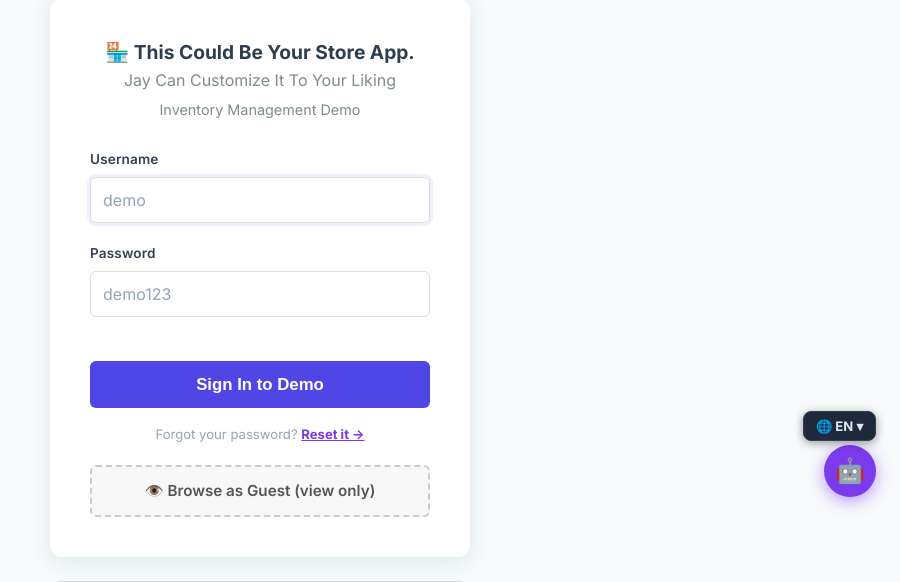
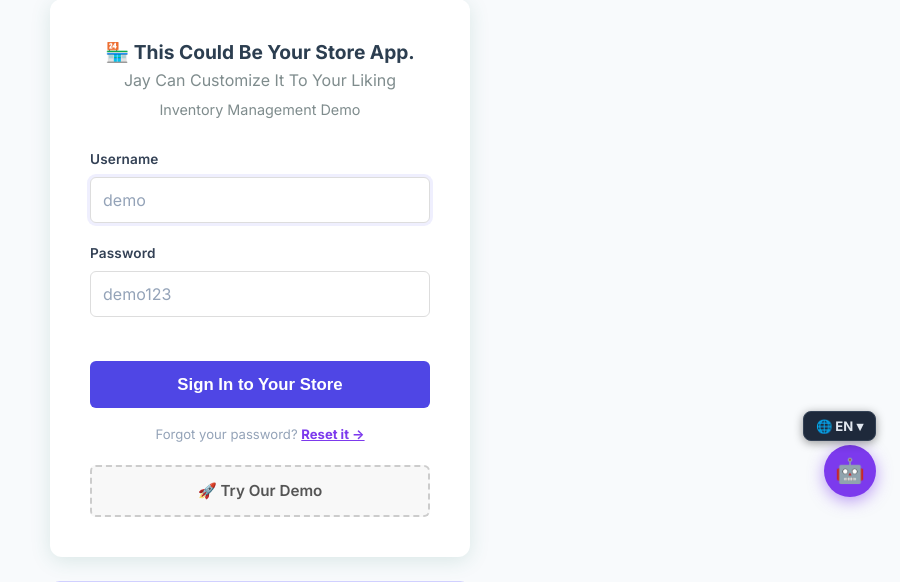
Before and after one commit to Liberty-Emporium/Liberty-Emporium-Inventory-App, a Flask app: page /login in a window 1280 px wide. Shown: the part 279-861 px from the top of the page, without its empty margins (380-1280 px from the left). Run offline with Flask 3, Linux system fonts and the light colour scheme; data comes from the database, SQL or seed files in the repository; some libraries are stand-ins or nearby versions.

Commit message:
login: 'Sign In to Your Store' + 'Try Our Demo' button labels

```diff
--- a/templates/login.html
+++ b/templates/login.html
@@ -57,7 +57,7 @@
             </div>
             <button type="submit"
                     style="width:100%; margin-top:1.5rem; padding:0.85rem; background:#4f46e5; color:white; border:none; border-radius:6px; font-size:1.05rem; font-weight:600; cursor:pointer;">
-                Sign In to Demo
+                Sign In to Your Store
             </button>
         </form>
     <p style="text-align:center; margin-top:1rem; font-size:0.82rem; color:#94a3b8;">Forgot your password? <a href="/store/reset/request" style="color:#7c3aed; font-weight:700;">Reset it →</a></p>
@@ -66,7 +66,7 @@
         <div style="margin-top:1.25rem; text-align:center;">
             <a href="{{ url_for('guest') }}"
                style="display:inline-block; width:100%; padding:0.75rem; background:#f8f8f8; color:#555; border:2px dashed #ccc; border-radius:6px; font-size:0.95rem; font-weight:600; text-decoration:none; box-sizing:border-box;">
-                👁️ Browse as Guest (view only)
+                🚀 Try Our Demo
             </a>
         </div>
     </div>
```
